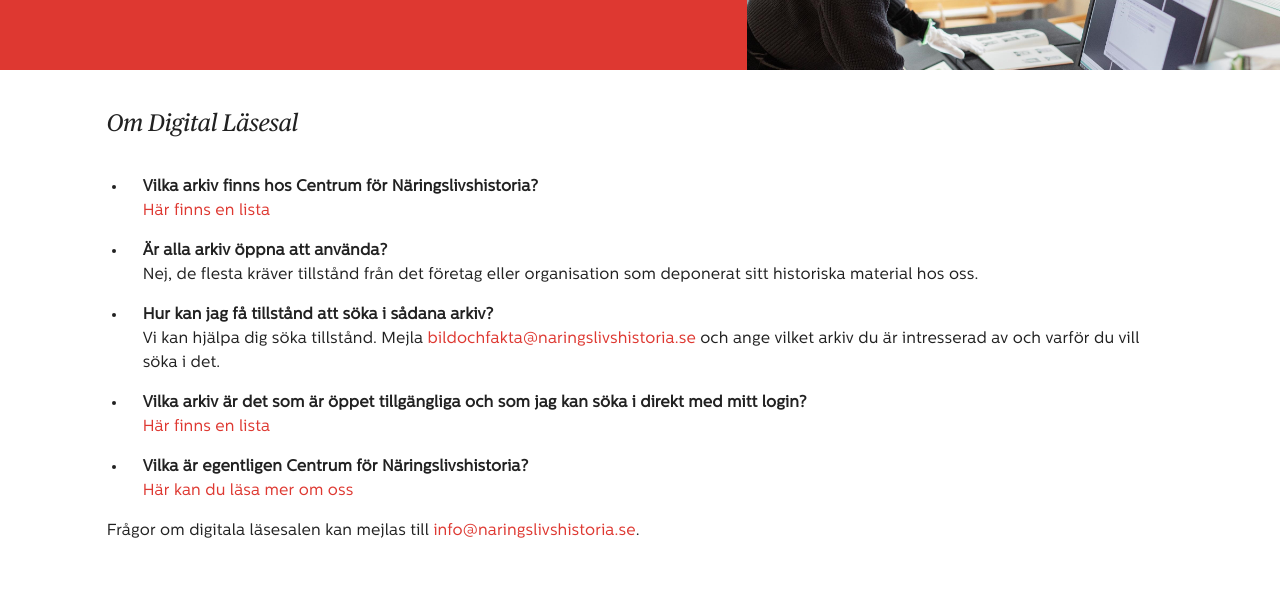
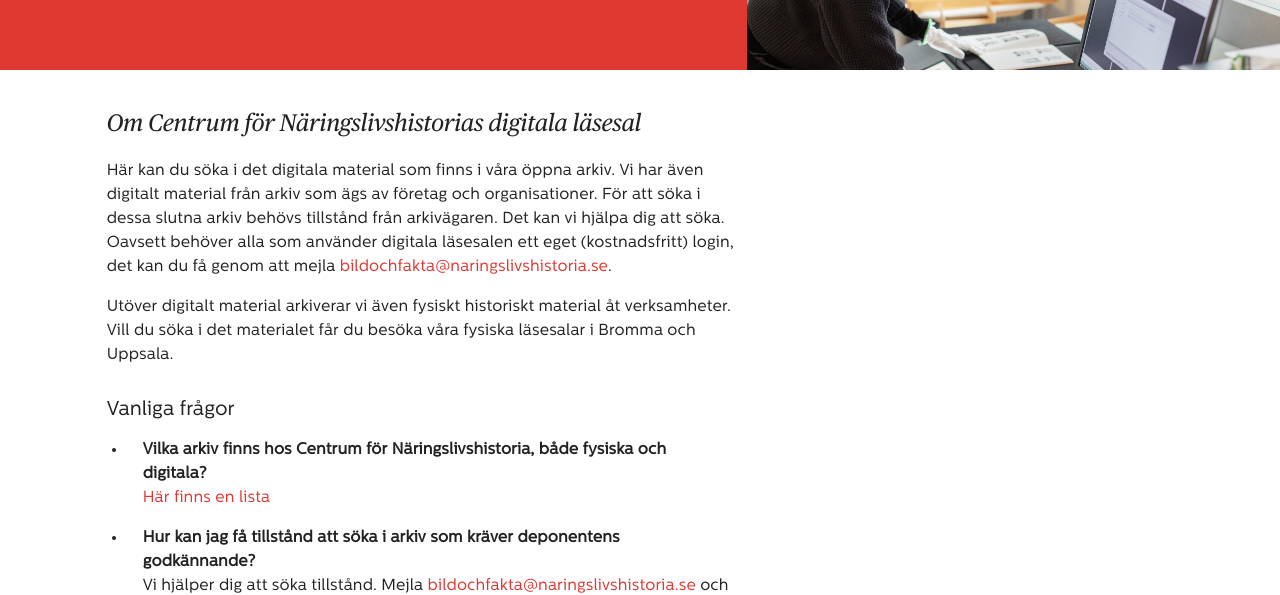
Before and after one commit to naringslivshistoria/digital-reading-room, a React (Vite) app in the folder packages/reading-room-frontend/: page / in a window 1280 px wide. Shown: the part 205-800 px from the top of the page. Built offline with nearby package versions, Linux system fonts and the light colour scheme; no server answers.

Commit message:
Feat: 114 Onboarding texts
New texts and links on the login and about us
My page: available archives etc now sorted and placed in a bullet list

```diff
--- a/packages/reading-room-frontend/src/routes/about/aboutPage.tsx
+++ b/packages/reading-room-frontend/src/routes/about/aboutPage.tsx
@@ -8,32 +8,54 @@ export const PageAbout = () => {
       <SiteHeader />
       <Grid container sx={{ bgcolor: 'white' }} columns={{ xs: 9, sm: 12 }}>
         <Grid item xs={0.5} sm={1} />
-        <Grid item xs={8} sm={10}>
+        <Grid item xs={8} sm={6}>
           <Typography
             variant="h2"
             sx={{ marginTop: '40px', marginBottom: '20px' }}
           >
-            Om Digital Läsesal
+            Om Centrum för Näringslivshistorias digitala läsesal
           </Typography>
+          <Typography variant="body1">
+            Här kan du söka i det digitala material som finns i våra öppna
+            arkiv. Vi har även digitalt material från arkiv som ägs av företag
+            och organisationer. För att söka i dessa slutna arkiv behövs
+            tillstånd från arkivägaren. Det kan vi hjälpa dig att söka. Oavsett
+            behöver alla som använder digitala läsesalen ett eget
+            (kostnadsfritt) login, det kan du få genom att mejla&nbsp;
+            <a href="mailto:bildochfakta@naringslivshistoria.se?subject=Jag vill ha login">
+              bildochfakta@naringslivshistoria.se
+            </a>
+            .
+          </Typography>
+          <Typography variant="body1" sx={{ marginTop: 2, marginBottom: 4 }}>
+            Utöver digitalt material arkiverar vi även fysiskt historiskt
+            material åt verksamheter. Vill du söka i det materialet får du
+            besöka våra fysiska läsesalar i Bromma och Uppsala.​
+          </Typography>
+          <Typography variant="h3">Vanliga frågor</Typography>
           <List sx={{ listStyleType: 'disc', marginLeft: '20px' }}>
             <ListItem sx={{ display: 'list-item' }}>
-              <b>Vilka arkiv finns hos Centrum för Näringslivshistoria?</b>
+              <b>
+                Vilka arkiv finns hos Centrum för Näringslivshistoria, både
+                fysiska och digitala?
+              </b>
               <br />
-              <a href="/" target="_blank" rel="noreferrer">
+              <a
+                href="https://www.naringslivshistoria.se/sok-i-arkiven/vart-arkivbestand"
+                target="_blank"
+                rel="noreferrer"
+              >
                 Här finns en lista
               </a>
             </ListItem>
             <ListItem sx={{ display: 'list-item' }}>
-              <b>Är alla arkiv öppna att använda?</b>
+              <b>
+                Hur kan jag få tillstånd att söka i arkiv som kräver deponentens
+                godkännande?
+              </b>
               <br />
-              Nej, de flesta kräver tillstånd från det företag eller
-              organisation som deponerat sitt historiska material hos oss.
-            </ListItem>
-            <ListItem sx={{ display: 'list-item' }}>
-              <b>Hur kan jag få tillstånd att söka i sådana arkiv?</b>
-              <br />
-              Vi kan hjälpa dig söka tillstånd. Mejla{' '}
-              <a href="mailto:bildochfakta@naringslivshistoria.se">
+              Vi hjälper dig att söka tillstånd. Mejla{' '}
+              <a href="mailto:bildochfakta@naringslivshistoria.se?subject=Jag vill söka tillstånd för ett arkiv">
                 bildochfakta@naringslivshistoria.se
               </a>{' '}
               och ange vilket arkiv du är intresserad av och varför du vill söka
@@ -41,12 +63,12 @@ export const PageAbout = () => {
             </ListItem>
             <ListItem sx={{ display: 'list-item' }}>
               <b>
-                Vilka arkiv är det som är öppet tillgängliga och som jag kan
-                söka i direkt med mitt login?
+                Jag vill komma på fysiskt besök till arkiven hos Centrum för
+                Näringslivshistoria
               </b>
               <br />{' '}
-              <a href="/" target="_blank">
-                Här finns en lista
+              <a href="mailto:bildochfakta@naringslivshistoria.se?subject=Jag vill besöka arkiven">
+                Kontakta oss här
               </a>
             </ListItem>
             <ListItem sx={{ display: 'list-item' }}>
@@ -62,14 +84,14 @@ export const PageAbout = () => {
             </ListItem>
           </List>
           <Typography variant="body1">
-            Frågor om digitala läsesalen kan mejlas till{' '}
+            Andra frågor? Hör av dig till{' '}
             <a href="mailto:info@naringslivshistoria.se">
               info@naringslivshistoria.se
             </a>
             .
           </Typography>
         </Grid>
-        <Grid item xs={0.5} sm={1} />
+        <Grid item xs={0.5} sm={5} />
       </Grid>
     </>
   )
--- a/packages/reading-room-frontend/src/routes/login/loginPage.tsx
+++ b/packages/reading-room-frontend/src/routes/login/loginPage.tsx
@@ -1,7 +1,7 @@
 import { useState } from 'react'
 import { TextField, Button, Alert, Grid, Typography } from '@mui/material'
 import { Stack } from '@mui/system'
-import { useNavigate } from 'react-router-dom'
+import { Link, useNavigate } from 'react-router-dom'
 import axios from 'axios'
 
 import { SiteHeader } from '../../components/siteHeader'
@@ -74,14 +74,12 @@ export const PageLogin = () => {
             variant="h2"
             sx={{ marginTop: '40px', marginBottom: '20px' }}
           >
-            Välkommen att söka i de digitala arkiven hos Centrum för
-            Näringslivshistoria
+            Sök i det digitala material som finns i våra öppna arkiv och även i
+            slutna arkiv som du fått tillstånd för
           </Typography>
           <Typography variant="body1">
-            Efter att du loggat in kan du direkt söka i de arkiv som är allmänt
-            tillgängliga. Vill du söka i arkiv som kräver tillstånd, mejla
-            bildochfakta@naringslivshistoria.se för hjälp med att söka
-            tillstånd.
+            Hur fungerar digitala läsesalen, vilka arkiv finns, hur söker jag
+            tillstånd för slutna arkiv? <Link to="/om-oss">Läs här</Link>
           </Typography>
           <Typography
             variant="h2"
--- a/packages/reading-room-frontend/src/routes/my-page/myPage.tsx
+++ b/packages/reading-room-frontend/src/routes/my-page/myPage.tsx
@@ -1,4 +1,4 @@
-import { Grid, Typography } from '@mui/material'
+import { Grid, List, ListItem, Typography } from '@mui/material'
 
 import { SiteHeader } from '../../components/siteHeader'
 import { useIsLoggedIn } from '../../hooks/useIsLoggedIn'
@@ -30,10 +30,15 @@ export const MyPage = () => {
             }}
           >
             <b>Du kan söka i följande arkiv och dokument: </b>
-            {user?.depositors
-              ?.concat(user?.archiveInitiators || [])
-              .concat(user?.documentIds || [])
-              .join(', ')}
+            <List sx={{ listStyleType: 'disc', marginLeft: '20px' }}>
+              {user?.depositors
+                ?.concat(user?.archiveInitiators || [])
+                .concat(user?.documentIds || [])
+                .sort()
+                .map((archive) => (
+                  <ListItem sx={{ display: 'list-item' }}>{archive}</ListItem>
+                ))}
+            </List>
           </Typography>
         </Grid>
         <Grid item xs={0.5} sm={1} />
```
